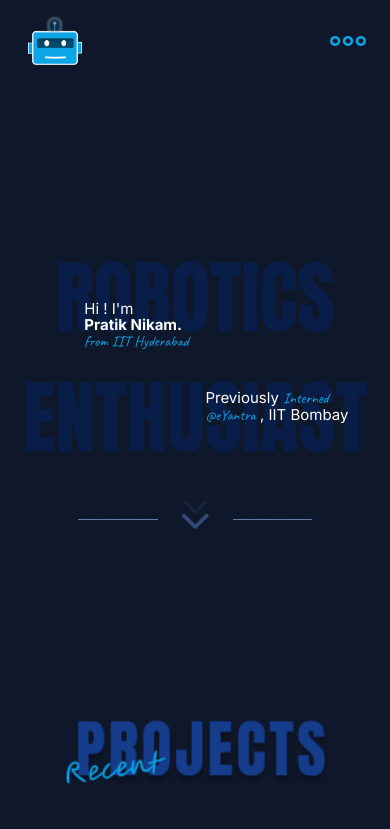
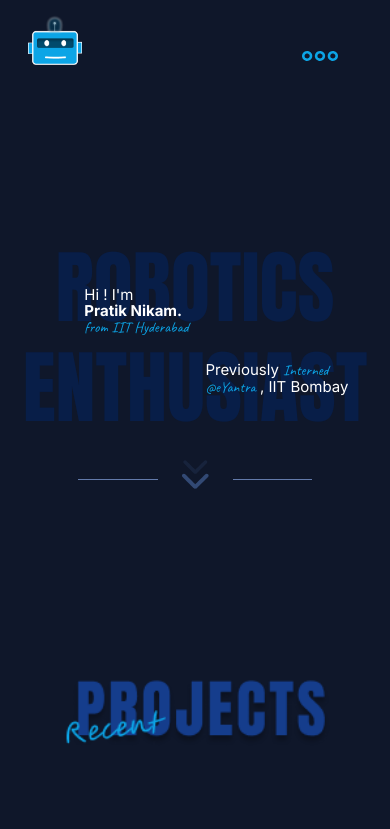
Before and after one commit to PR1YAM9/Prateek_Portfolio, a React (Create React App) app: page / in a window 390 px wide. Shown: the top 829 px of the page. Built offline with nearby package versions, Linux system fonts and the light colour scheme; a web font is replaced by a local one.

Commit message:
changes made navbar and line

```diff
--- a/src/components/hero/hero.css
+++ b/src/components/hero/hero.css
@@ -63,7 +63,7 @@
     .hero-main{
         margin-top: 43%;
         font-size: 80px;
-        line-height: 120px;
+        line-height: 100px;
     }
     .hero-sub1{
         font-size: 15px;
@@ -87,3 +87,21 @@
         margin-bottom: 150px;
     }
 }
+@media screen and (min-width: 768px) and (max-width: 1024px) {
+    .hero-main{
+        font-size: 163px;
+    }
+    .p1{
+        top: 35%;
+        left: 35%;
+    }
+    .hero-sub1{
+        width: 35%;
+    }
+    .p2{
+        top: 72%
+    }
+    nav{
+        margin-right: 17px;
+    }
+}
--- a/src/components/navbar/Navbar.jsx
+++ b/src/components/navbar/Navbar.jsx
@@ -22,7 +22,7 @@ const Navbar = () => {
           <img src={robot} className='title' alt="" />
         </Link>
         <div className={`menu ${menuOpen ? "rotate-90" : ""}`} onClick={() => setMenuOpen(!menuOpen)}>
-          <img src={dot} alt=""/>
+          <img className='dots' src={dot} alt=""/>
         </div>
         <ul className={menuOpen ? "open" : ""}>
           <li style={{zIndex: 10}}>
--- a/src/components/navbar/navbar.css
+++ b/src/components/navbar/navbar.css
@@ -17,6 +17,7 @@ nav {
     background-color: #0f172a;
     color: white;
     transition: all 0.3s ease-in-out;
+    position: relative;
 }
 .link-spann{
     color: #637AAA;
@@ -43,18 +44,12 @@ nav ul li a {
     margin: 0 0.5rem;
 }
 nav ul li a:hover{
-    /* box-shadow: 0px 4px 4px 0px #00000040; */
     border-bottom: 2px solid #0CA4E6 ;
-    /* border-image-source: radial-gradient(52.29% 306.81% at 47.71% 71.11%, #0CA4E6 0%, #0CA4E6 28.94%, #040F25 69.58%, #040F25 85.33%); */
 }
 
 .rotate-90 {
     transform: rotate(90deg);
   }
-
-/* nav ul li a:not(.active):hover {
-
-} */
 
 nav .menu {
     display: none;
@@ -77,9 +72,11 @@ nav .menu {
 }
 
 @media (max-width: 480px) {
-    nav{
+    nav {
         margin: 15px 28px;
+        position: relative; /* Ensure the positioning context remains */
     }
+
     nav .menu {
         display: flex;
     }
@@ -94,6 +91,11 @@ nav .menu {
         flex-direction: column;
         width: 100%;
         margin-bottom: 0.25rem;
+        position: absolute;
+        top: 100%;
+        left: 0;
+        background-color: #0f172a;
+        padding: 1rem;
     }
 
     nav ul.open {
@@ -108,12 +110,11 @@ nav .menu {
     nav ul li a {
         margin: 0.2rem 6.5rem;
     }
-    .openItems{
+    .openItems {
         margin: 1.2rem 0.5rem;
     }
     .link-spann {
         padding-bottom: 0px;
-
     }
 }
 .link-spann {
@@ -127,22 +128,3 @@ nav .menu {
     border-image: radial-gradient(circle, #040F25 20%, #0CA4E6 43%, #0CA4E6 51%, #040F25 82%) 1;
     background-image: none;
 }
-
-@media screen and (min-width: 768px) and (max-width: 1024px) {
-    .hero-main{
-        font-size: 163px;
-    }
-    .p1{
-        top: 35%;
-        left: 35%;
-    }
-    .hero-sub1{
-        width: 35%;
-    }
-    .p2{
-        top: 72%
-    }
-    nav{
-        margin-right: 17px;
-    }
-  }
```
